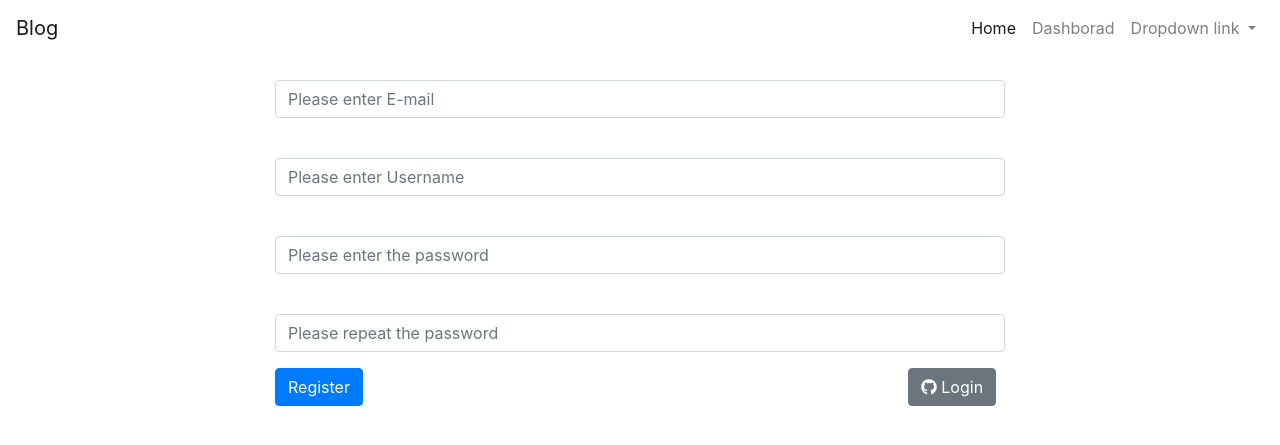
After one commit to Jayden-Liang/docker-travis-aws, a Flask app: page /register in a window 1280 px wide. The commit adds this page. Shown: the top 445 px of the page. Run offline with Flask 2, Linux system fonts and the light colour scheme; some libraries are stand-ins or nearby versions.

Commit message:
add sendgrid feature

```diff
--- a/project/app.py
+++ b/project/app.py
@@ -5,6 +5,26 @@ from project.blueprints.user.views import users
 from project.blueprints.user.models import db, User
 from project.blueprints.blog.views import blog
 import os
+
+from celery import Celery
+CELERY_TASK_LIST =[
+    'project.blueprints.user.celery_task'
+]
+
+
+def create_celery_app(app=None):
+    app = app or create_app()
+    celery = Celery(app.import_name, broker=app.config['CELERY_BROKER_URL'],
+    include=CELERY_TASK_LIST)
+    celery.conf.update(app.config)
+    TaskBase = celery.Task
+    class ContextTask(TaskBase):                #以下是为每个task设置context，如果要access数据库，就要设置context
+        abstract = True
+        def __call__(self, *args, **kwargs):
+            with app.app_context():
+                return TaskBase.__call__(self, *args, **kwargs)
+    celery.Task = ContextTask
+    return celery
 
 def create_app(settings_override=None):
     app = Flask(__name__)
--- a/project/blueprints/user/forms.py
+++ b/project/blueprints/user/forms.py
@@ -1,7 +1,14 @@
 from flask_wtf import FlaskForm
 from wtforms import TextAreaField, SubmitField, StringField, PasswordField
-from wtforms.validators import DataRequired, Length, Email
+from wtforms.validators import DataRequired, Length, Email, EqualTo
 
 class LoginForm(FlaskForm):
     identity = StringField('', validators=[DataRequired(), Length(0, 60, message='too long')])
     password = PasswordField('', validators=[DataRequired()])
+
+
+class RegisterForm(FlaskForm):
+    email = StringField('', validators=[DataRequired(), Email(message='not email'), Length(0, 60, message='too long')])      #...检查数据库中是否有
+    username = StringField('', validators=[DataRequired(), Length(0, 15, message='username is too long')])               #... 正则表达式检查格式
+    password = PasswordField('', validators=[DataRequired(), Length(3, 20, message='length must be greater than 8')])              # ...搜索下有没有密码的要求
+    confirm_password = PasswordField('',  validators=[DataRequired(), EqualTo('password')])
--- a/project/blueprints/user/templates/login.html
+++ b/project/blueprints/user/templates/login.html
@@ -4,9 +4,7 @@
 {% block title %}Login Page{% endblock %}
 
 {% block body %}
-<nav>
 
-</nav>
    <div class="row">
      <div class="col-md-8 offset-md-2 well">
       {% call f.form_tag('users.login') %}
--- /dev/null
+++ b/project/blueprints/user/templates/register.html
@@ -0,0 +1,41 @@
+{% extends 'base.html' %}
+{% import 'form.html' as f with context %}
+
+{% block title %}Register Page{% endblock %}
+
+{% block body %}
+
+   <div class="row">
+     <div class="col-md-8 offset-md-2 well">
+      {% call f.form_tag('users.register') %}
+
+        {% call f.form_group(form.email, css_class='margin-bottom',
+                             placeholder='Please enter E-mail') %}
+        {% endcall %}
+
+        {% call f.form_group(form.username, css_class='margin-bottom',
+                             placeholder='Please enter Username') %}
+        {% endcall %}
+
+        {% call f.form_group(form.password, css_class='margin-bottom',
+                             placeholder='Please enter the password'
+                             ) %}
+        {% endcall %}
+        {% call f.form_group(form.confirm_password, css_class='margin-bottom',
+                             placeholder='Please repeat the password'
+                             ) %}
+        {% endcall %}
+         <div class="row">
+           <div class="col col-md-2">
+             <button type="submit" class="btn btn-primary">Register</button>
+           </div>
+           <div class="col col-md-2 offset-md-8">
+             <a type="button"  class="btn btn-secondary" href="{{ url_for('auth.auth_login', provider='github') }}"><i class="fab fa-github"></i> Login</a>
+           </div>
+         </div>
+
+      {% endcall %}
+    </div>
+   </div>
+
+{% endblock %}
--- a/project/blueprints/user/views.py
+++ b/project/blueprints/user/views.py
@@ -1,6 +1,19 @@
-from flask import Blueprint, url_for, jsonify, redirect, render_template, flash
-from project.blueprints.user.forms import LoginForm
+from flask import Blueprint, url_for, jsonify, redirect, render_template, flash, current_app, render_template
+from project.blueprints.user.forms import LoginForm, RegisterForm
 from project.blueprints.user.models import User
+from itsdangerous import URLSafeTimedSerializer, \
+    TimedJSONWebSignatureSerializer
+
+def serializer(email):
+    serializer = TimedJSONWebSignatureSerializer(current_app.config.get('SECRET_KEY'), 3600)
+    s = serializer.dumps({'user_email': email}).decode('utf-8')
+    return s
+
+def deserializer(token):
+    serializer = TimedJSONWebSignatureSerializer(current_app.config.get('SECRET_KEY'))
+    user_email = serializer.loads(token).get('user_email')
+    return User.find_by_identity(user_email)
+
 
 
 users = Blueprint('users',__name__, template_folder='templates')
@@ -15,3 +28,28 @@ def login():
         if u:
             return redirect(url_for('blog.index', user=u.username))
     return render_template('login.html',form= form)
+
+@users.route('/register', methods=['GET','POST'])
+def register():
+    form = RegisterForm()
+    if form.validate_on_submit():
+        u = User(
+                username=form.username.data,
+                password = User.encryptpassword(form.password.data),
+                email = form.email.data
+        )
+        u.save()
+        token= serializer(form.email.data)
+        from project.blueprints.user.celery_task import sendgrid_email
+        sendgrid_email.delay('no-reply@service.com',form.email.data, name = form.username.data, token=token)
+        #flash
+        return redirect(url_for('users.register'))
+    return render_template('register.html', form = form)
+
+@users.route('/activate')
+def activate():
+    return 'activate page'
+
+@users.route('/')
+def index():
+    return redirect(url_for('users.activate'))
--- a/requirements.txt
+++ b/requirements.txt
@@ -12,7 +12,7 @@ WTForms-Components
 Click
 sqlalchemy-utils
 bcrypt
-sendgrid
+sendgrid==3.0.3
 redis
 celery
 python-dotenv
```
Also changed, not shown: config/settings.py (+19 -0 lines), project/blueprints/user/celery_task.py (added, +21 -0 lines), project/blueprints/user/templates/email/sendgrid_template.txt (added, +10 -0 lines), 1 other file.
